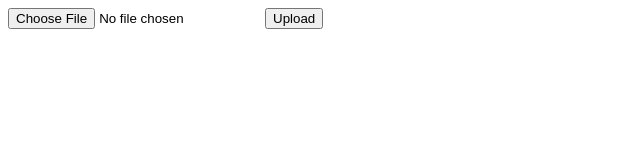
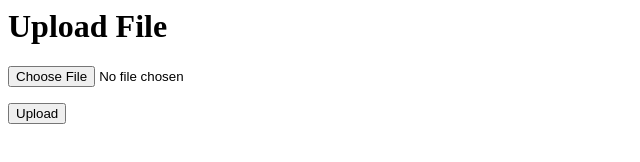
Before and after one commit to PedroRodrigues527/Nodejs_file_storage, a plain HTML site: page index.html in a window 1280 px wide. Shown: the whole page, without its empty margins (0-640 px from the left). Drawn offline with Linux system fonts and the light colour scheme.

Commit message:
Input File size

```diff
--- a/index.html
+++ b/index.html
@@ -3,9 +3,10 @@
     </head>
 
     <body>
-        <h1 id="text"></h1>
+        <h1>Upload File</h1>
         <form method="POST" action="/" enctype="multipart/form-data">
             <input type="file" name="file"/>
+            <p id="fileInfo"></p>
             <input type="submit" value="Upload"/>
         </form>
     </body>
```
